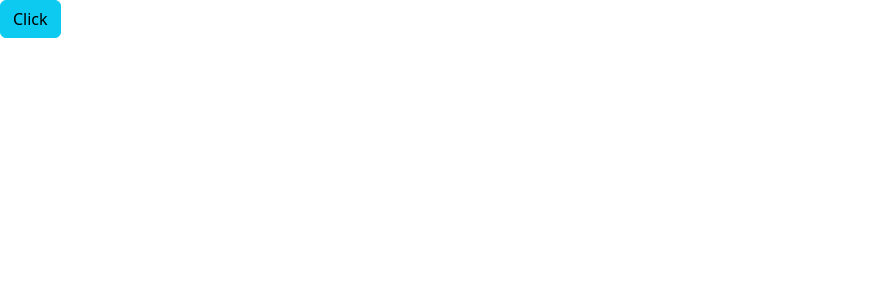
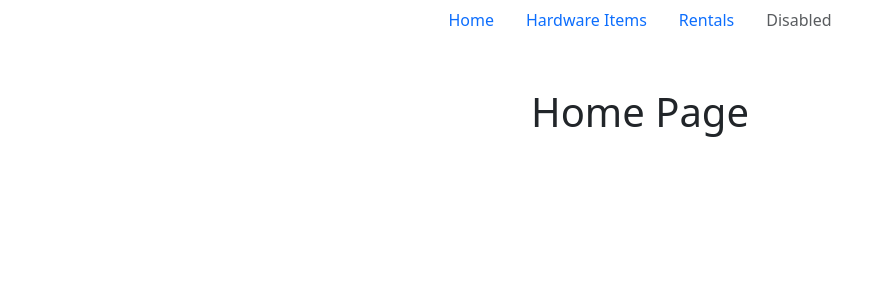
Before and after one commit to userLahiru123/rental-management-system-front-end, an Angular app: page / in a window 1280 px wide. Shown: the top 300 px of the page, without its empty margins (0-894 px from the left). Built offline with nearby package versions, Linux system fonts and the light colour scheme.

Commit message:
create routes

```diff
--- a/src/app/app.component.html
+++ b/src/app/app.component.html
@@ -1 +1 @@
-<button class="btn btn-info">Click</button>
+<router-outlet></router-outlet>
--- a/src/app/app.component.ts
+++ b/src/app/app.component.ts
@@ -1,10 +1,12 @@
 import { Component } from '@angular/core';
 import { RouterOutlet } from '@angular/router';
+import { NavComponent } from './component/nav/nav.component';
+import { HomeComponent } from './pages/home/home.component';
 
 @Component({
   selector: 'app-root',
   standalone: true,
-  imports: [RouterOutlet],
+  imports: [RouterOutlet,NavComponent,HomeComponent],
   templateUrl: './app.component.html',
   styleUrl: './app.component.css'
 })
--- a/src/app/app.routes.ts
+++ b/src/app/app.routes.ts
@@ -1,3 +1,14 @@
 import { Routes } from '@angular/router';
+import { HomeComponent } from './pages/home/home.component';
+import { ItemComponent } from './pages/item/item.component';
 
-export const routes: Routes = [];
+export const routes: Routes = [
+    {
+        path:"",
+        component: HomeComponent
+    },
+    {
+        path:"item",
+        component: ItemComponent
+    },
+];
--- a/src/app/component/nav/nav.component.html
+++ b/src/app/component/nav/nav.component.html
@@ -1 +1,51 @@
-<p>nav works!</p>
+<!-- <div class="bg-info">
+    <nav class="navbar navbar-expand-lg navbar-light bg-info ps-5">
+        <a class="navbar-brand" href="#">Navbar</a>
+        <button class="navbar-toggler" type="button" data-toggle="collapse" data-target="#navbarNavAltMarkup" aria-controls="navbarNavAltMarkup" aria-expanded="false" aria-label="Toggle navigation">
+          <span class="navbar-toggler-icon"></span>
+        </button>
+        <div class="collapse navbar-collapse" id="navbarNavAltMarkup">
+          <div class="navbar-nav">
+            <a class="nav-item nav-link active" href="#">Home <span class="sr-only">(current)</span></a>
+            <a class="nav-item nav-link" href="#">Features</a>
+            <a class="nav-item nav-link" href="#">Pricing</a>
+            <a class="nav-item nav-link disabled" href="#">Disabled</a>
+          </div>
+        </div>
+      </nav>
+</div> -->
+
+<ul class="nav justify-content-center">
+  <li class="nav-item">
+    <button
+      class="nav-link active"
+      aria-current="page"
+      [routerLink]="['']"
+      routerLinkActive="router-link-active"
+    >
+      Home
+    </button>
+  </li>
+  <li class="nav-item">
+    <button
+      class="nav-link active"
+      aria-current="page"
+      [routerLink]="['/item']"
+      routerLinkActive="router-link-active"
+    >
+      Hardware Items
+    </button>
+  </li>
+  <li class="nav-item">
+    <button
+      class="nav-link"
+      [routerLink]="['']"
+      routerLinkActive="router-link-active"
+    >
+      Rentals
+    </button>
+  </li>
+  <li class="nav-item">
+    <button class="nav-link disabled" aria-disabled="true">Disabled</button>
+  </li>
+</ul>
--- a/src/app/component/nav/nav.component.ts
+++ b/src/app/component/nav/nav.component.ts
@@ -1,9 +1,10 @@
 import { Component } from '@angular/core';
+import { RouterLink } from '@angular/router';
 
 @Component({
   selector: 'app-nav',
   standalone: true,
-  imports: [],
+  imports: [RouterLink],
   templateUrl: './nav.component.html',
   styleUrl: './nav.component.css'
 })
--- a/src/app/pages/home/home.component.html
+++ b/src/app/pages/home/home.component.html
@@ -1 +1,6 @@
-<p>home works!</p>
+<app-nav></app-nav>
+<div class="container">
+    <div class="row text-center mt-lg-5">
+        <h1>Home Page</h1>
+    </div>
+</div>
--- a/src/app/pages/home/home.component.ts
+++ b/src/app/pages/home/home.component.ts
@@ -1,9 +1,10 @@
 import { Component } from '@angular/core';
+import { NavComponent } from '../../component/nav/nav.component';
 
 @Component({
   selector: 'app-home',
   standalone: true,
-  imports: [],
+  imports: [NavComponent],
   templateUrl: './home.component.html',
   styleUrl: './home.component.css'
 })
--- a/src/app/pages/item/item.component.html
+++ b/src/app/pages/item/item.component.html
@@ -1 +1,9 @@
-<p>item works!</p>
+<app-nav></app-nav>
+<div class="container">
+    <div class="row text-center mt-lg-5">
+        <h1>Item Page</h1>
+    </div>
+    <div class="row">
+
+    </div>
+</div>
--- a/src/app/pages/item/item.component.ts
+++ b/src/app/pages/item/item.component.ts
@@ -1,9 +1,10 @@
 import { Component } from '@angular/core';
+import { NavComponent } from '../../component/nav/nav.component';
 
 @Component({
   selector: 'app-item',
   standalone: true,
-  imports: [],
+  imports: [NavComponent],
   templateUrl: './item.component.html',
   styleUrl: './item.component.css'
 })
```
